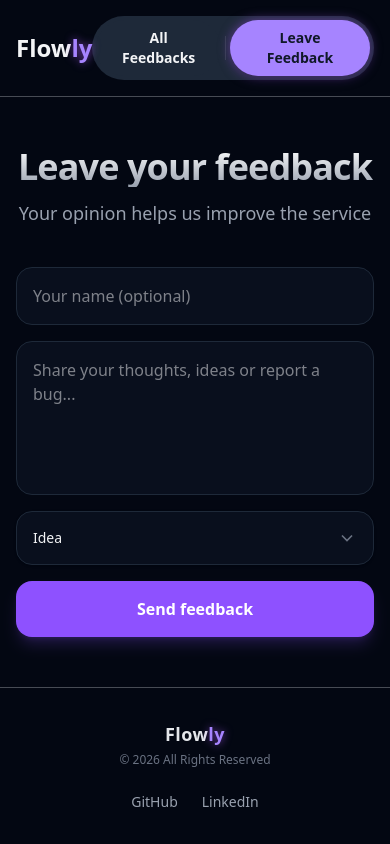
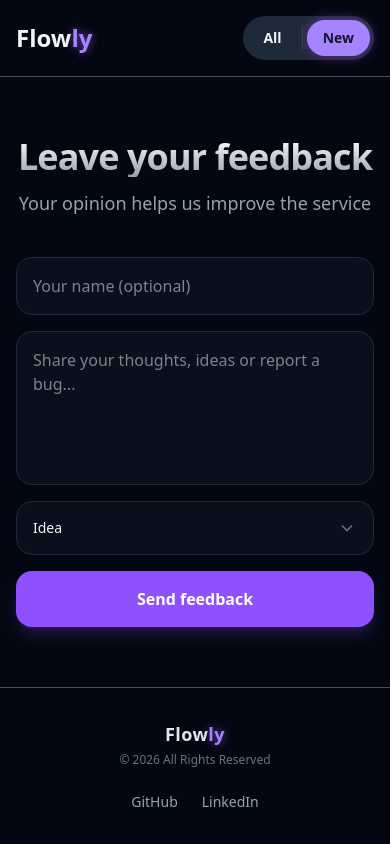
Before and after one commit to tvsxar/feedback-wall, a Next.js app: page /feedback/new in a window 390 px wide. Built offline with nearby package versions, Linux system fonts and the light colour scheme.

Commit message:
feat: improve navbar mobile responsiveness

```diff
--- a/src/components/Navbar.jsx
+++ b/src/components/Navbar.jsx
@@ -26,7 +26,7 @@ function Navbar() {
                   : "bg-gray-800 text-gray-100 hover:bg-gray-700"
               }`}
             >
-              All Feedbacks
+              All <span className="hidden sm:inline">Feedbacks</span>
             </button>
           </Link>
 
@@ -40,7 +40,7 @@ function Navbar() {
                   : "bg-gray-800 text-gray-100 hover:bg-gray-700"
               }`}
             >
-              Leave Feedback
+              New <span className="hidden sm:inline">Feedback</span>
             </button>
           </Link>
         </div>
```
